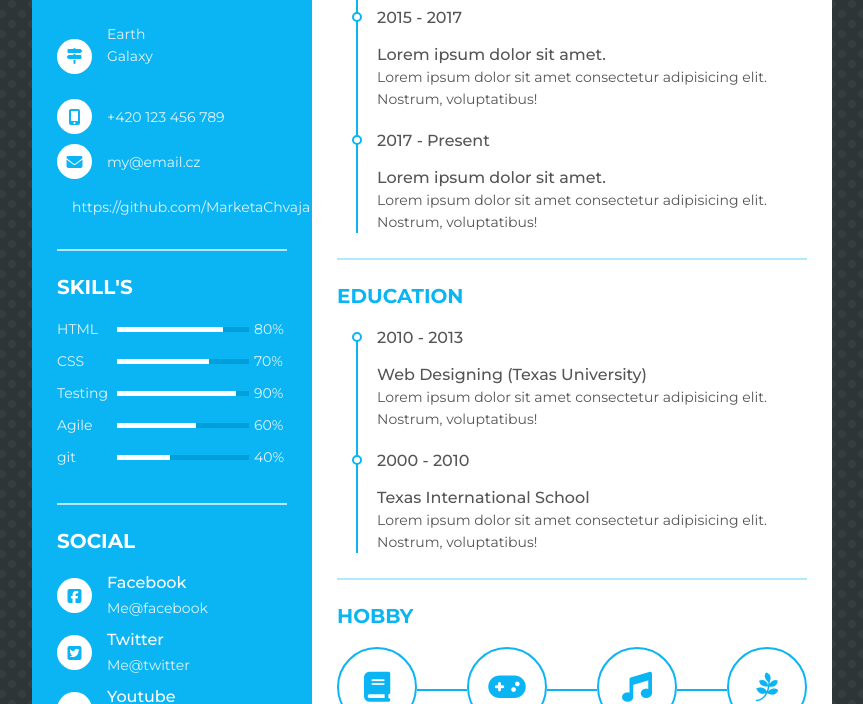
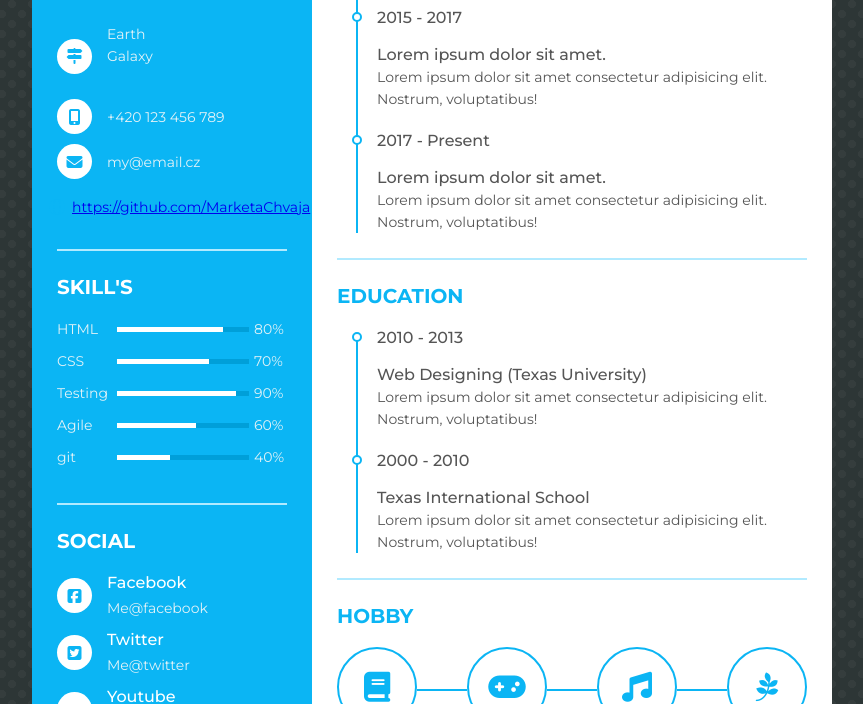
Before and after one commit to MarketaChvaja/cv_web_page, a plain HTML site: page index.html in a window 1280 px wide. Shown: the part 396-1100 px from the top of the page, without its empty margins (208-1071 px from the left). Drawn offline with Linux system fonts and the light colour scheme.

Commit message:
oprava odkazu

```diff
--- a/index.html
+++ b/index.html
@@ -49,7 +49,7 @@
                             <div class="icon">
                                 <i class="fas fa-globe"></i>
                             </div>
-                            <div a href="https://github.com/MarketaChvaja" class="data">https://github.com/MarketaChvaja</div>
+                            <div class="data"><a href="https://github.com/MarketaChvaja">https://github.com/MarketaChvaja</a></div>
                         </li>
                     </ul>
                 </div>
```
